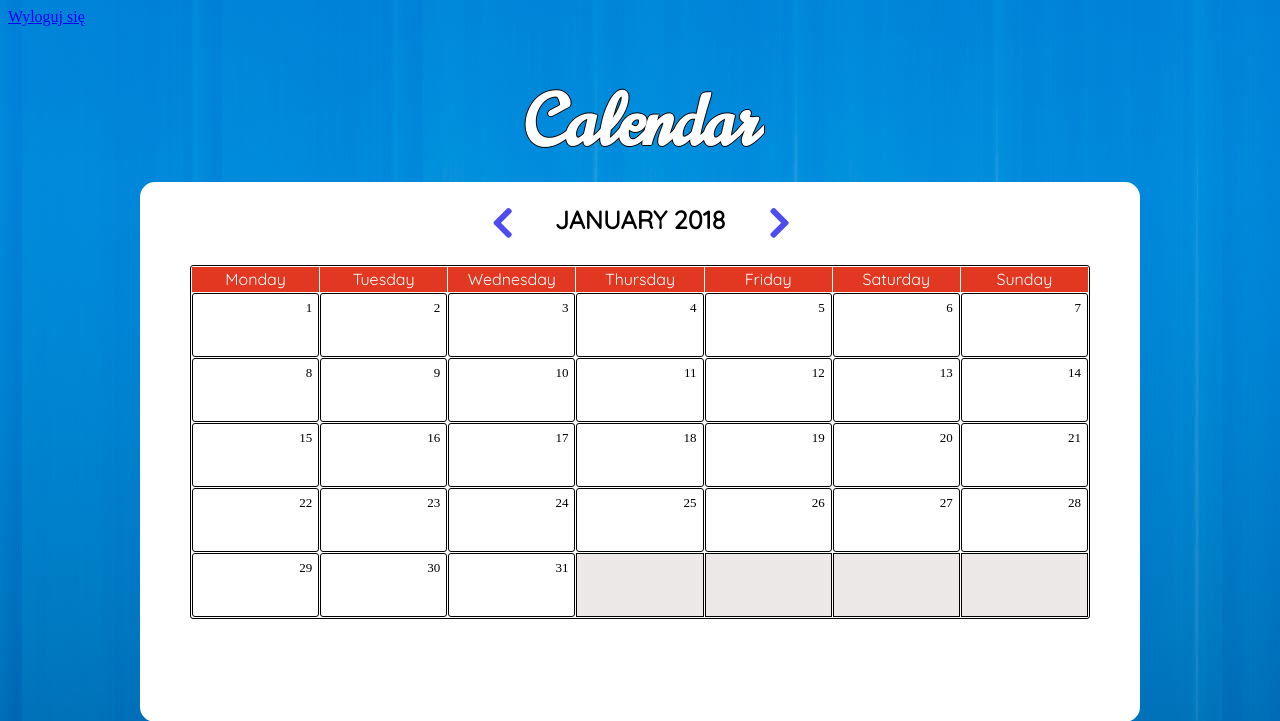
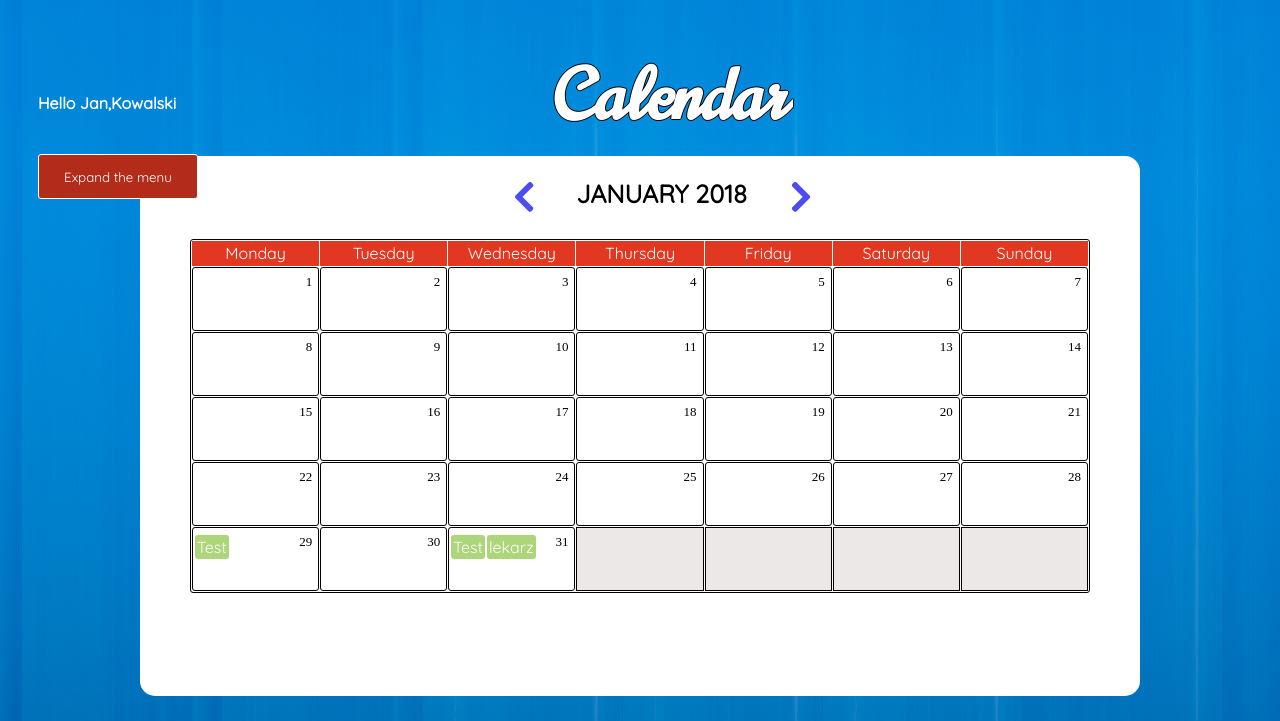
Before and after one commit to pgrubich/TAS-Projekt, a PHP site: page /Kalendarz/index.php in a window 1280 px wide. Shown: the top 721 px of the page. Run offline with PHP 8.4, Linux system fonts and the light colour scheme; a user stored in the database is signed in.

Commit message:
buttons added

```diff
--- a/frontend/Kalendarz/index.php
+++ b/frontend/Kalendarz/index.php
@@ -17,9 +17,19 @@
         <link href="https://fonts.googleapis.com/css?family=Norican|Quicksand" rel="stylesheet">
 	</head>
 	<body>
-    <a href="../logout.php">Wyloguj się</a>
+            <div id ="menu"><h4>Hello Marcin</h4></br>
+                <button id="menuButton">Expand the menu</button>
+                <ul>
+                    <li><a href="#">ADD TASK</a></li>
+                    <li><a href="#">DELETE TASK</a></li>
+                    <li><a href="#">CHECK TASK LIST</a></li>
+                </ul>
+            </div>
         <div id = "container">
+
+
             <h1>Calendar</h1>
+
             <div id ="calendar">
                 <div id="control-panel">
                         <i id="previousMonth" class="fa fa-angle-left" aria-hidden="true"></i>
@@ -91,6 +101,9 @@
             </div>
         </div>
         <script src="calendar.js" type="text/javascript"></script>
+        <script src="menu.js" type="text/javascript"></script>
+        <script src="getJson.js" type="text/javascript"></script>
+
     </body>
 
 </html>
```
